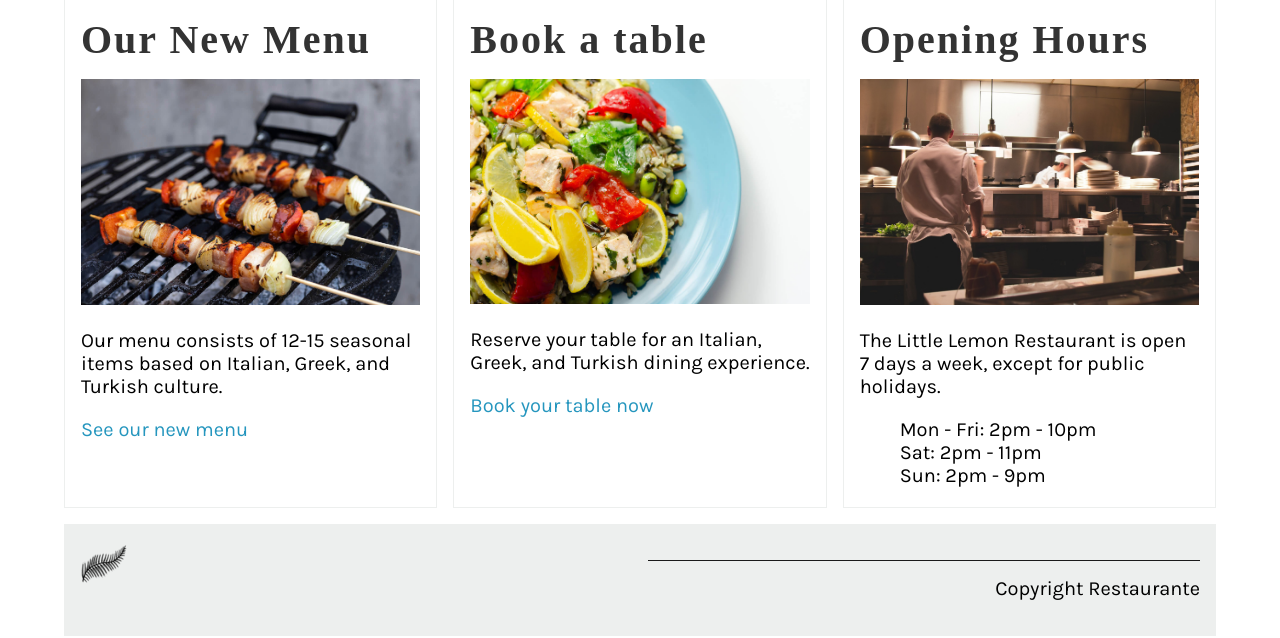
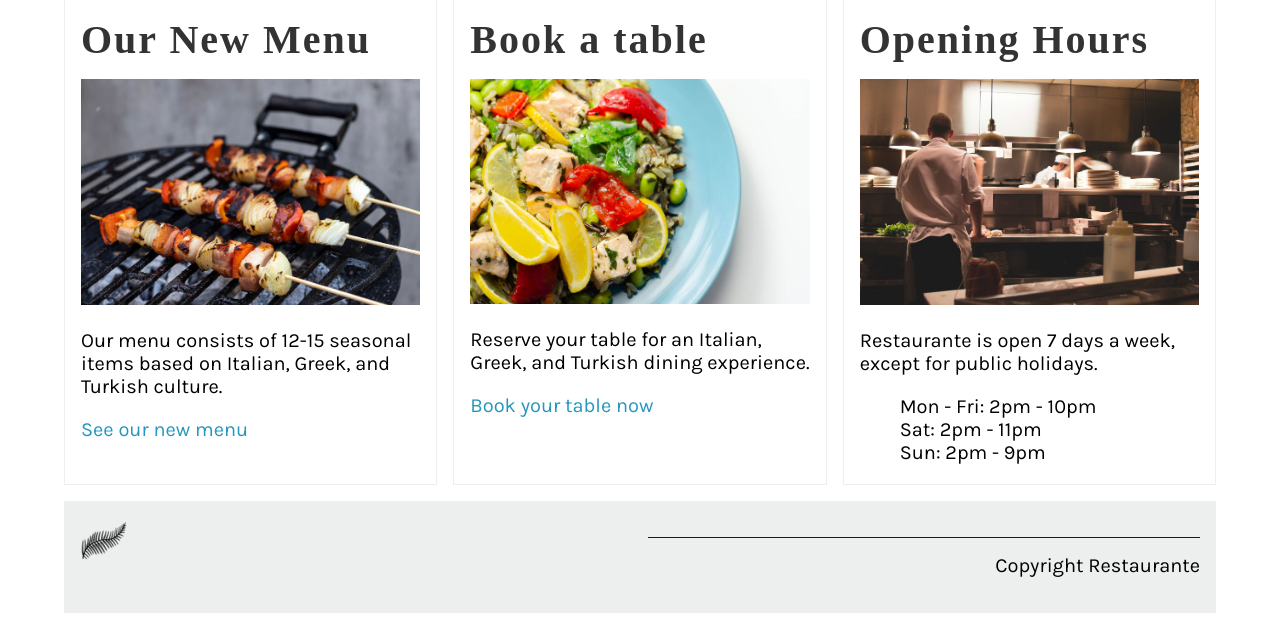
Before and after one commit to Collins-Omariba/Restaurant-web-app, a Django app: template templates/index.html in a window 1280 px wide. Shown: the part 430-1068 px from the top of the page. After the commit the page ends 1043 px from the top, so only its background shows below. Run offline with Django 4.2, Linux system fonts and the light colour scheme; the template is opened without the code that fills it, so the values that code supplies are empty; parts of the project's set-up code (start-up, migrations or seed data) failed here and were passed over; some web fonts are replaced.

Commit message:
Edit opening hours in index.html

```diff
--- a/templates/index.html
+++ b/templates/index.html
@@ -36,7 +36,7 @@
       <h2>Opening Hours</h2>
       <img src="{% static 'img/head_chef.jpg' %}">
       <p>
-        The Little Lemon Restaurant is open 7 days a week, except for public holidays.
+        Restaurante is open 7 days a week, except for public holidays.
       </p>
       <ul>
         <li>Mon - Fri: 2pm - 10pm</li>
```
